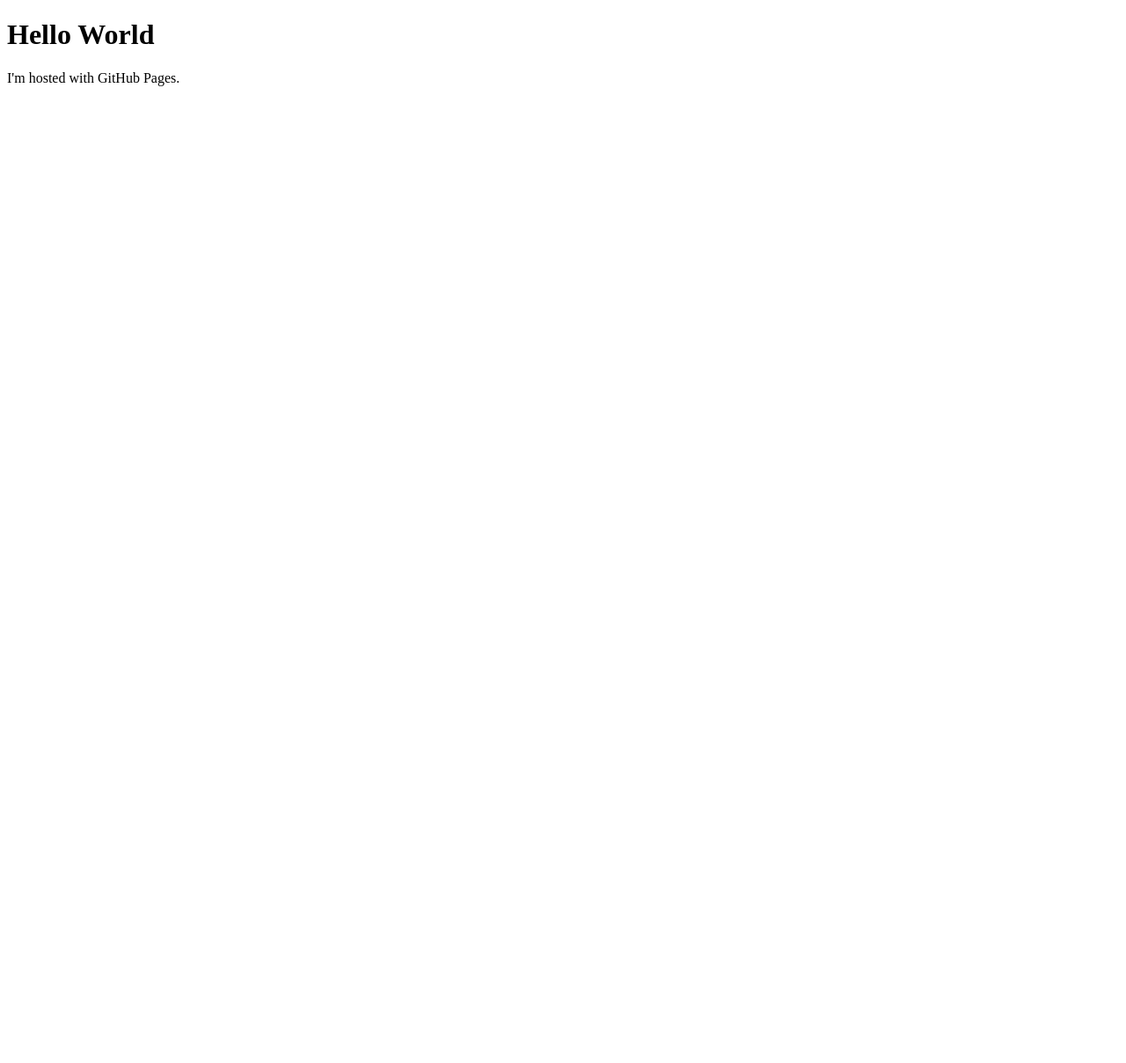
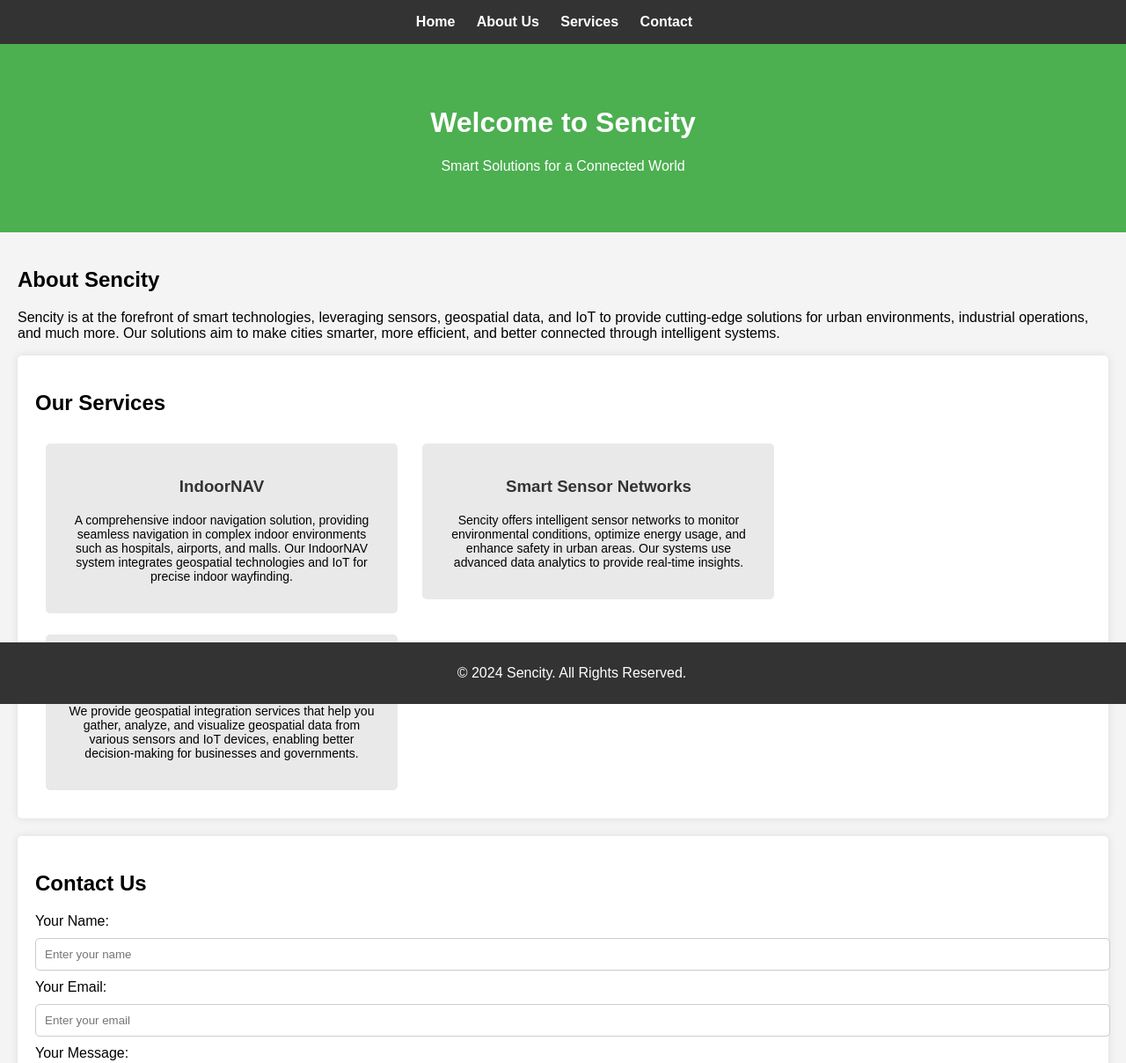
Before and after one commit to sen-city/sen-city.github.io, a plain HTML site: page index.html in a window 1280 px wide. Shown: the top 1208 px of the page at 88% size. Before the commit the page ends 800 px from the top, so only its background shows below. Drawn offline with Linux system fonts and the light colour scheme.

Commit message:
Update index.html

```diff
--- a/index.html
+++ b/index.html
@@ -1,7 +1,184 @@
 <!DOCTYPE html>
-<html>
+<html lang="en">
+<head>
+    <meta charset="UTF-8">
+    <meta name="viewport" content="width=device-width, initial-scale=1.0">
+    <title>Sencity - Smart Solutions for a Connected World</title>
+    <style>
+        body {
+            font-family: Arial, sans-serif;
+            margin: 0;
+            padding: 0;
+            background-color: #f4f4f4;
+        }
+
+        nav {
+            background-color: #333;
+            padding: 1em;
+        }
+
+        nav ul {
+            list-style-type: none;
+            margin: 0;
+            padding: 0;
+            text-align: center;
+        }
+
+        nav ul li {
+            display: inline;
+            margin-right: 20px;
+        }
+
+        nav ul li a {
+            color: white;
+            text-decoration: none;
+            font-weight: bold;
+        }
+
+        header {
+            background-color: #4CAF50;
+            color: white;
+            text-align: center;
+            padding: 50px 0;
+        }
+
+        .container {
+            padding: 20px;
+        }
+
+        .services, .contact {
+            background-color: white;
+            padding: 20px;
+            margin-bottom: 20px;
+            border-radius: 5px;
+            box-shadow: 0 0 10px rgba(0, 0, 0, 0.1);
+        }
+
+        .service-box {
+            display: inline-block;
+            width: 30%;
+            margin: 1%;
+            vertical-align: top;
+            padding: 20px;
+            background-color: #e9e9e9;
+            border-radius: 5px;
+            text-align: center;
+        }
+
+        .service-box h3 {
+            color: #333;
+        }
+
+        .service-box p {
+            font-size: 14px;
+        }
+
+        input[type="text"], input[type="email"], textarea {
+            width: 100%;
+            padding: 10px;
+            margin: 10px 0;
+            border: 1px solid #ccc;
+            border-radius: 5px;
+        }
+
+        button {
+            background-color: #4CAF50;
+            color: white;
+            padding: 10px 15px;
+            border: none;
+            border-radius: 5px;
+            cursor: pointer;
+        }
+
+        button:hover {
+            background-color: #45a049;
+        }
+
+        footer {
+            background-color: #333;
+            color: white;
+            text-align: center;
+            padding: 10px;
+            position: fixed;
+            width: 100%;
+            bottom: 0;
+        }
+
+    </style>
+</head>
 <body>
-<h1>Hello World</h1>
-<p>I'm hosted with GitHub Pages.</p>
+
+    <!-- Navigation Bar -->
+    <nav>
+        <ul>
+            <li><a href="#home">Home</a></li>
+            <li><a href="#about">About Us</a></li>
+            <li><a href="#services">Services</a></li>
+            <li><a href="#contact">Contact</a></li>
+        </ul>
+    </nav>
+
+    <!-- Header Section -->
+    <header>
+        <h1>Welcome to Sencity</h1>
+        <p>Smart Solutions for a Connected World</p>
+    </header>
+
+    <!-- Main Content Container -->
+    <div class="container">
+
+        <!-- About Us Section -->
+        <section class="about-us" id="about">
+            <h2>About Sencity</h2>
+            <p>Sencity is at the forefront of smart technologies, leveraging sensors, geospatial data, and IoT to provide cutting-edge solutions for urban environments, industrial operations, and much more. Our solutions aim to make cities smarter, more efficient, and better connected through intelligent systems.</p>
+        </section>
+
+        <!-- Services Section -->
+        <section class="services" id="services">
+            <h2>Our Services</h2>
+
+            <!-- IndoorNAV Service -->
+            <div class="service-box">
+                <h3>IndoorNAV</h3>
+                <p>A comprehensive indoor navigation solution, providing seamless navigation in complex indoor environments such as hospitals, airports, and malls. Our IndoorNAV system integrates geospatial technologies and IoT for precise indoor wayfinding.</p>
+            </div>
+
+            <!-- Other Service 1 -->
+            <div class="service-box">
+                <h3>Smart Sensor Networks</h3>
+                <p>Sencity offers intelligent sensor networks to monitor environmental conditions, optimize energy usage, and enhance safety in urban areas. Our systems use advanced data analytics to provide real-time insights.</p>
+            </div>
+
+            <!-- Other Service 2 -->
+            <div class="service-box">
+                <h3>Geospatial Integration</h3>
+                <p>We provide geospatial integration services that help you gather, analyze, and visualize geospatial data from various sensors and IoT devices, enabling better decision-making for businesses and governments.</p>
+            </div>
+        </section>
+
+        <!-- Contact Section -->
+        <section class="contact" id="contact">
+            <h2>Contact Us</h2>
+            <form action="#" method="POST">
+                <label for="name">Your Name:</label>
+                <input type="text" id="name" name="name" placeholder="Enter your name" required>
+
+                <label for="email">Your Email:</label>
+                <input type="email" id="email" name="email" placeholder="Enter your email" required>
+
+                <label for="message">Your Message:</label>
+                <textarea id="message" name="message" rows="5" placeholder="Enter your message" required></textarea>
+
+                <button type="submit">Submit</button>
+            </form>
+        </section>
+
+    </div>
+
+    <!-- Footer -->
+    <footer>
+        <p>&copy; 2024 Sencity. All Rights Reserved.</p>
+    </footer>
+
 </body>
 </html>
```
